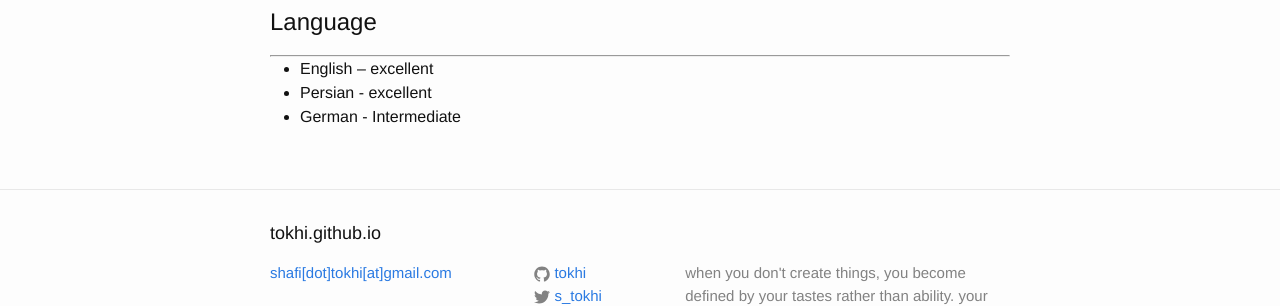
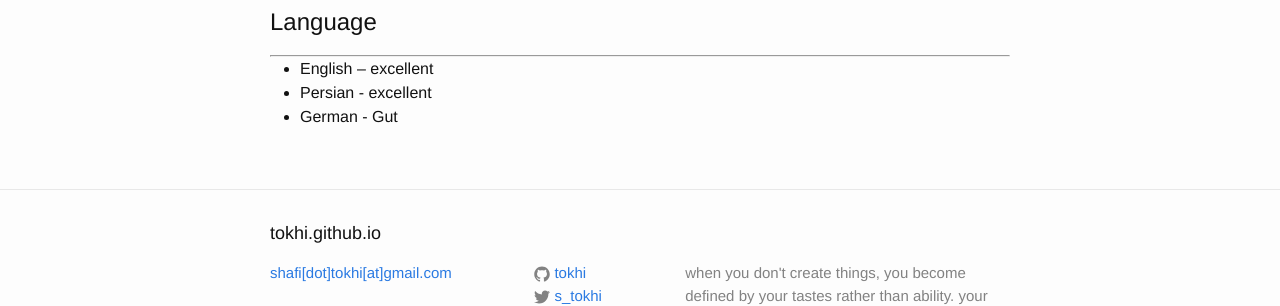
Before and after one commit to tokhi/tokhi.github.io, a Jekyll site: the page built from 2014-10-16-resume.markdown, in a window 1280 px wide and 900 px high, scrolled down 2106 px. Shown: the part 510-816 px from the top of the window. Built offline with Jekyll 4.4.1, drawn with Linux system fonts in a browser that asks for light colours; nearby versions of some CDN libraries.

Commit message:
Update 2014-10-16-resume.markdown

```diff
--- a/2014-10-16-resume.markdown
+++ b/2014-10-16-resume.markdown
@@ -123,4 +123,4 @@ management course based on UNIX in Netherlands
 <hr>
 * English – excellent
 * Persian - excellent
-* German - Intermediate
+* German - Gut
```
